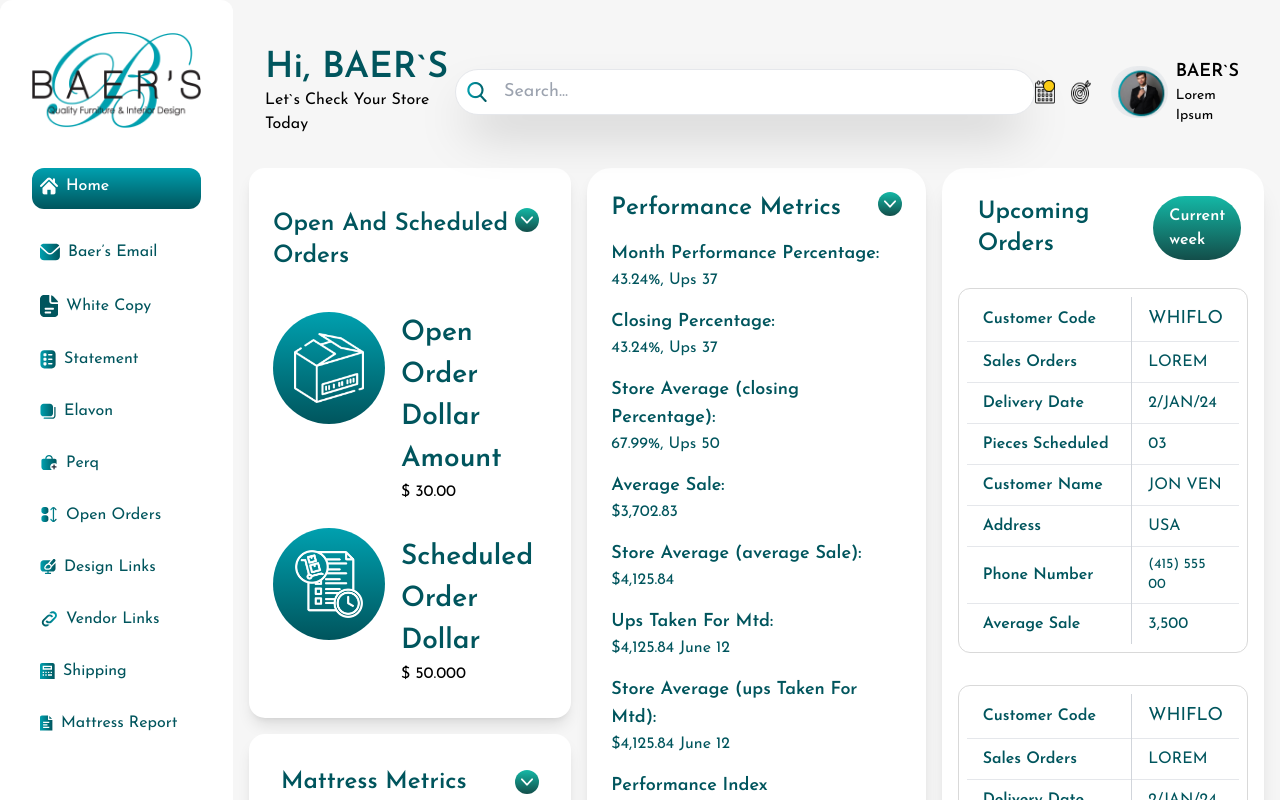
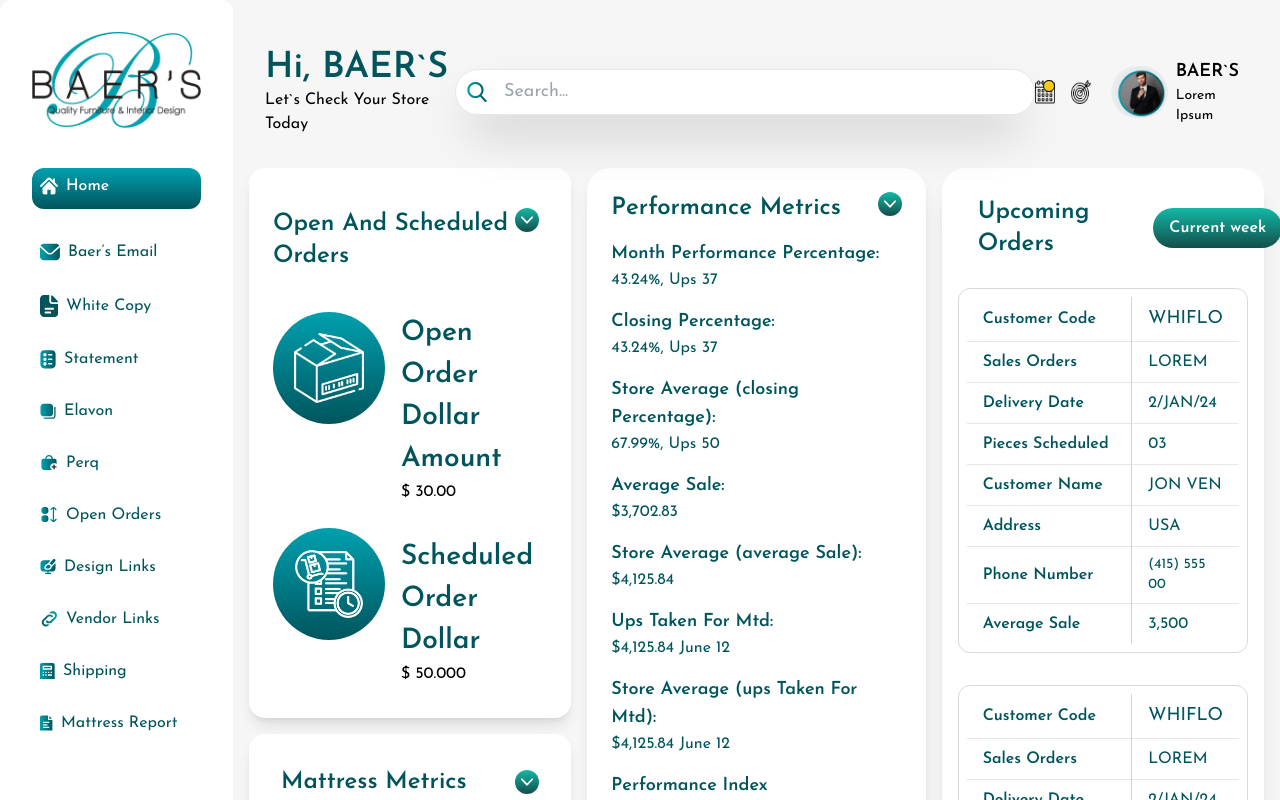
Before and after one commit to SabikaAunaAli/vue_js_bear, a Vue app: page / in a window 1280 px wide. Shown: the top 800 px of the page. Built offline with nearby package versions, Linux system fonts and the light colour scheme.

Commit message:
Update UpcomingOrders.vue

```diff
--- a/src/components/UpcomingOrders.vue
+++ b/src/components/UpcomingOrders.vue
@@ -9,7 +9,7 @@
     <!-- Current week -->
     <div v-if="showCurrentWeek" class="flex items-center justify-center space-x-3 ml-11">
       <div
-        class="text-white font-bold relative bg-gradient-to-b from-teal-500 to-teal-900 rounded-full py-2 px-4"
+        class="text-white font-bold relative bg-gradient-to-b from-teal-500 to-teal-900 rounded-full py-2 px-4 text-nowrap"
       >
         Current week
       </div>
@@ -33,7 +33,7 @@
           @click="toggleWeek"
         />
       </div>
-      <div class="text-white font-bold relative bg-gradient-to-b from-teal-500 to-teal-900 rounded-full py-2 px-4">
+      <div class="text-white font-bold relative bg-gradient-to-b from-teal-500 to-teal-900 rounded-full py-2 px-4 text-nowrap">
         Next week
       </div>
     </div>
```
